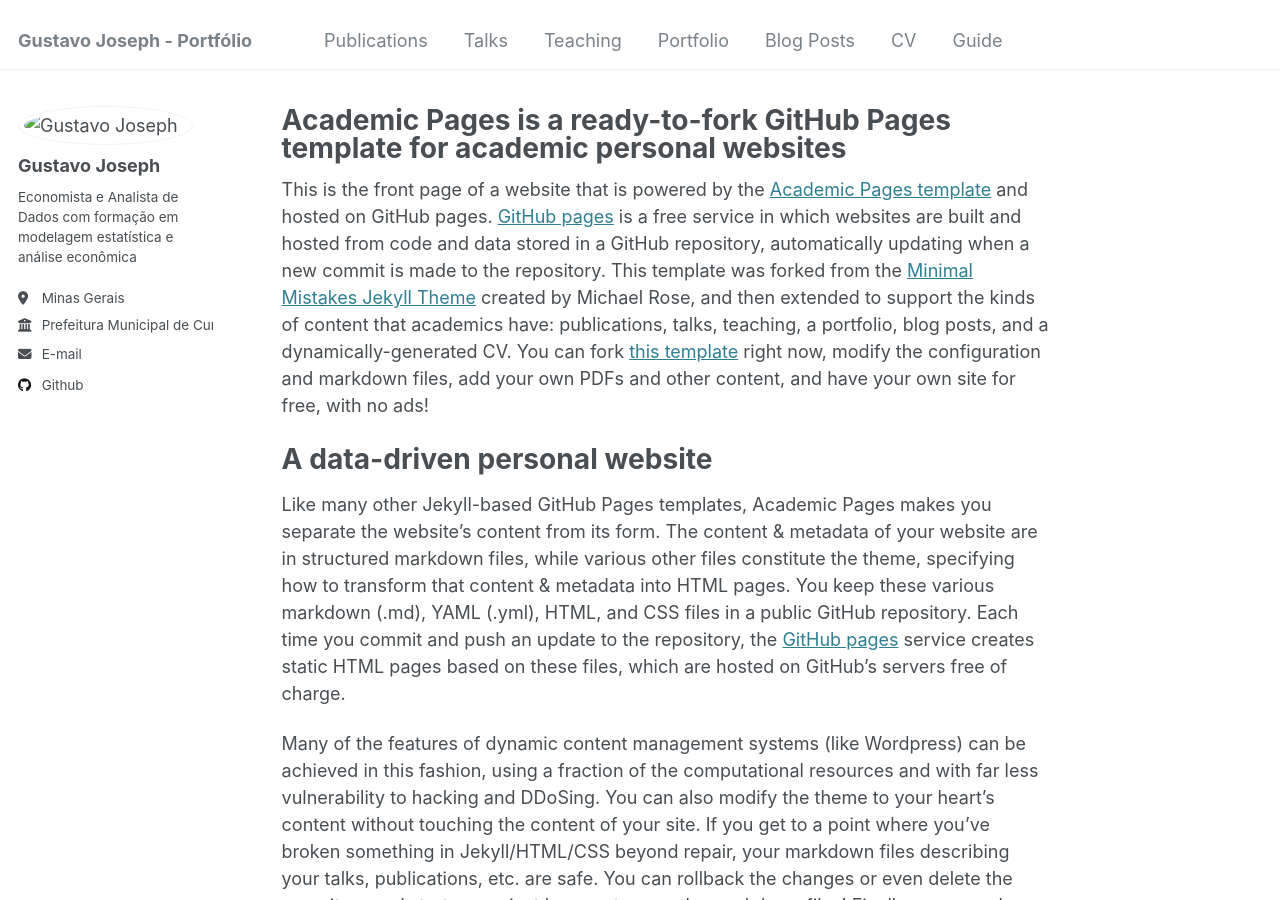
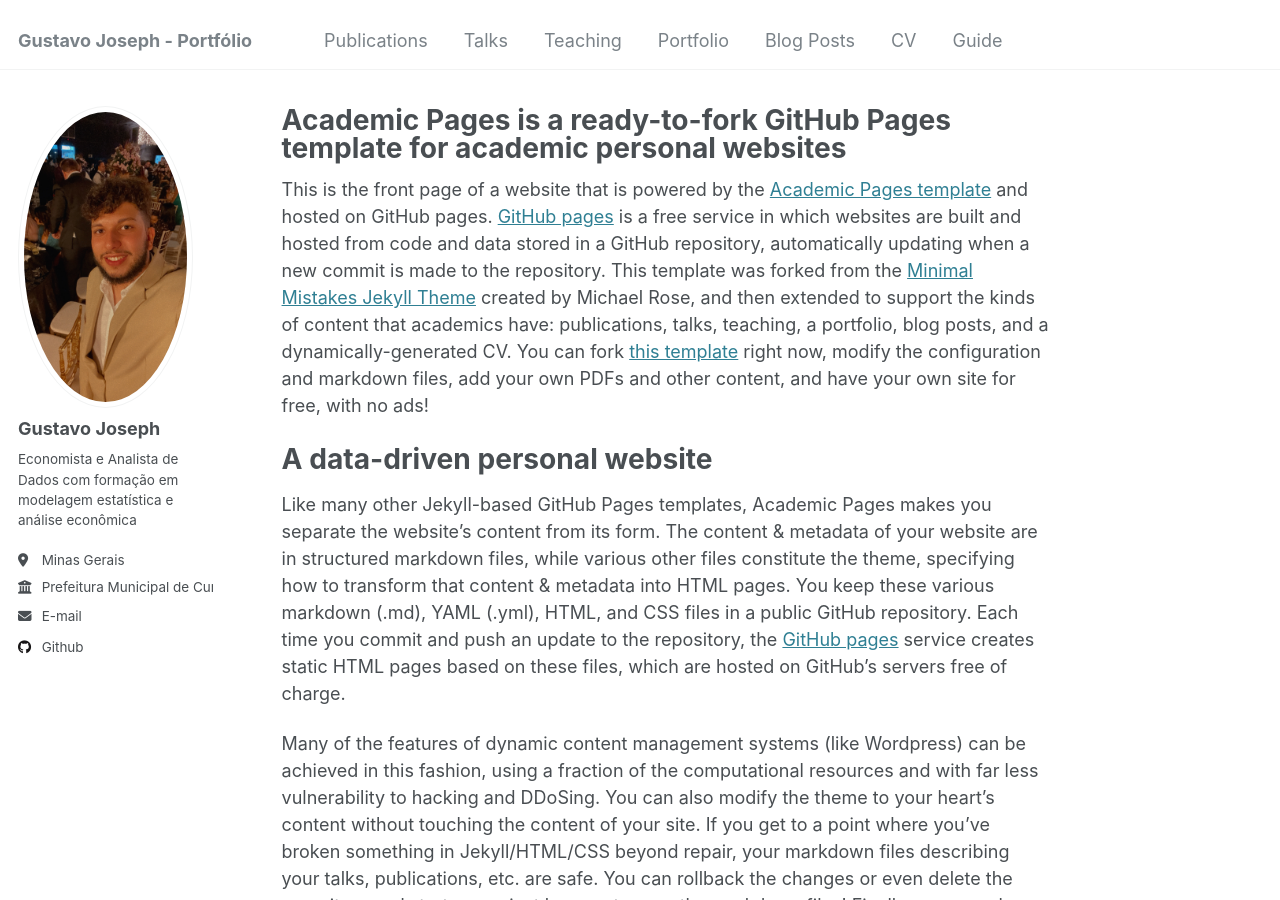
Before and after one commit to gustavojoseph/gustavojoseph.github.io, a Jekyll site: the page built from _pages/about.md, in a window 1280 px wide and 900 px high. Built offline with Jekyll 4.4.1, drawn with Linux system fonts in a browser that asks for light colours.

Commit message:
Update _config.yml

```diff
--- a/_config.yml
+++ b/_config.yml
@@ -21,7 +21,7 @@
 #               Additional customization can be done by editing /_includes/author-profile.html
 author:
   # Biographic information
-  avatar           : "images/perfil.JPG"
+  avatar           : "perfil.JPG"
   name             : "Gustavo Joseph"
   pronouns         : # example: "she/her"
   bio              : "Economista e Analista de Dados com formação em modelagem estatística e análise econômica"
```
